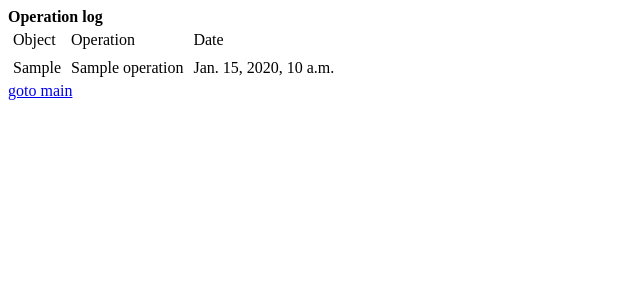
After one commit to nedash/test_yarned, a Django app: template templates/operation_log.html in a window 1280 px wide. The commit adds this page. Shown: the top 300 px of the page, without its empty margins (0-640 px from the left). Run offline with Django 3.2, Linux system fonts and the light colour scheme; the template is opened without the code that fills it: most values are stand-ins (such as "Sample title", 1, 10 or a date in 2020).

Commit message:
ticket:9 for#10, signal processor that create db entry for CRUD operations

```diff
--- a/templates/main.html
+++ b/templates/main.html
@@ -42,7 +42,8 @@
 	<div class="spacer" />
 
 	<div style="float:left; width:700px; margin-top:15px;" >
-		<a href="{% url requests_info %}" >requests</a>
+		<a href="{% url requests_info %}" >requests</a> |
+		<a href="{% url operation_log %}" >operation log</a>
 	</div>
 
 	<div class="spacer" />
--- /dev/null
+++ b/templates/operation_log.html
@@ -0,0 +1,25 @@
+{% extends "base.html" %}
+
+{% block link %} <link type="text/css" rel="stylesheet" href="{{ MEDIA_URL }}css/main.css" /> {% endblock %}
+
+{% block content %}
+	<b>Operation log</b>
+
+	<div class="div-table">
+		<div class="div-table-row">
+			<div class="div-table-col">Object</div>
+			<div class="div-table-col">Operation</div>
+			<div class="div-table-col">Date</div>
+		</div>
+
+		{% for item in log %}
+			<div class="div-table-row">
+				<div class="div-table-col">{{ item.obj_type }}</div>
+				<div class="div-table-col">{{ item.operation }}</div>
+				<div class="div-table-col">{{ item.date }}</div>
+			</div>
+		{% endfor %}
+	</div>
+
+	<a href="{% url person_info %}">goto main</a>
+{% endblock %}
--- a/test_yarned_app/urls.py
+++ b/test_yarned_app/urls.py
@@ -4,4 +4,5 @@ urlpatterns = patterns('test_yarned_app.views',
     url(r'^$', 'person_info', name='person_info'),
     url(r'^requests/$', 'requests_info', name='requests_info'),
     url(r'^person_info_edit/$', 'person_info_edit', name='person_info_edit'),
+    url(r'^operation_log/$', 'operation_log', name='operation_log'),
 )
```
Also changed, not shown: test_yarned_app/models.py (+25 -0 lines), test_yarned_app/tests.py (+20 -5 lines), test_yarned_app/views.py (+7 -1 lines).
